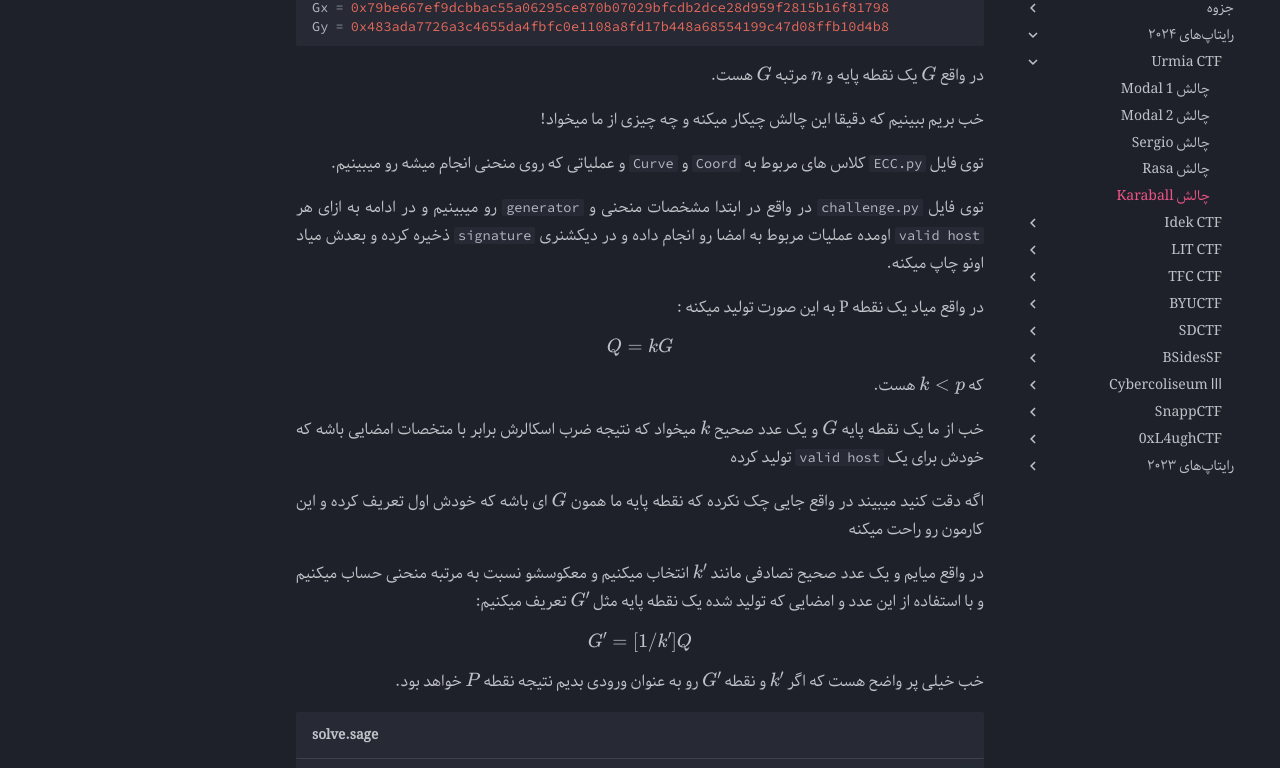
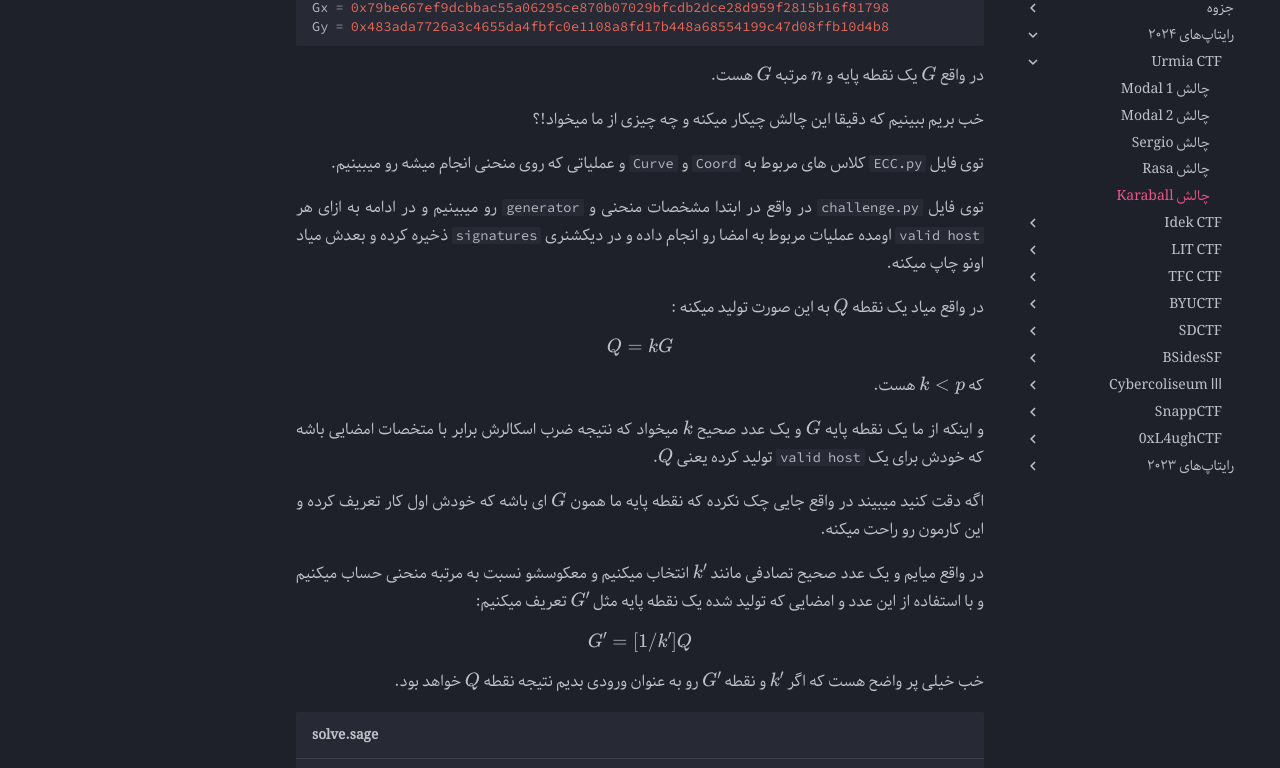
Before and after one commit to FlagMotori/writeups, an MkDocs documentation site: the page built from docs/crypto/writeups/2024/Urmia-CTF/Karaball.md, in a window 1280 px wide and 1400 px high, scrolled down 2109 px. Shown: the part 154-922 px from the top of the window. Built offline with MkDocs 1.6.1 and Material for MkDocs 9.7.7, drawn with Linux system fonts in a browser that asks for light colours; emoji names are drawn with the system emoji font; formulas are drawn with MathJax 3; comment, search, counter and statistics services are not loaded.

Commit message:
Karaball - UrmiaCTF2024

````diff
--- a/docs/crypto/writeups/2024/Urmia-CTF/Karaball.md
+++ b/docs/crypto/writeups/2024/Urmia-CTF/Karaball.md
@@ -182,27 +182,27 @@ Gy = 0x483ada7726a3c4655da4fbfc0e1108a8fd17b448a68554199c47d08ffb10d4b8
 ```
 در واقع $G$ یک نقطه پایه و $n$ مرتبه $G$ هست.
 
-خب بریم ببینیم که دقیقا این چالش چیکار میکنه و چه چیزی از ما میخواد!
+خب بریم ببینیم که دقیقا این چالش چیکار میکنه و چه چیزی از ما میخواد!؟
 
 توی فایل `ECC.py` کلاس های مربوط به `Coord` و `Curve` و عملیاتی که روی منحنی انجام میشه رو میبینیم.
 
-توی فایل `challenge.py` در واقع در ابتدا مشخصات منحنی و `generator` رو میبینیم و در ادامه به ازای هر `valid host` اومده عملیات مربوط به امضا رو انجام داده و در دیکشنری `signature` ذخیره کرده و بعدش میاد اونو چاپ میکنه.
+توی فایل `challenge.py` در واقع در ابتدا مشخصات منحنی و `generator` رو میبینیم و در ادامه به ازای هر `valid host` اومده عملیات مربوط به امضا رو انجام داده و در دیکشنری `signatures` ذخیره کرده و بعدش میاد اونو چاپ میکنه.
 
-در واقع میاد یک نقطه P به این صورت تولید میکنه :
+در واقع میاد یک نقطه $Q$ به این صورت تولید میکنه :
 
 $$Q = kG$$
 
 که $k < p$ هست.
 
-خب از ما یک نقطه پایه $G$ و یک عدد صحیح $k$ میخواد که نتیجه ضرب اسکالرش برابر با متخصات امضایی باشه که خودش برای یک `valid host` تولید کرده
+و اینکه از ما یک نقطه پایه $G$ و یک عدد صحیح $k$ میخواد که نتیجه ضرب اسکالرش برابر با متخصات امضایی باشه که خودش برای یک `valid host` تولید کرده یعنی $Q$.
 
-اگه دقت کنید میبیند در واقع جایی چک نکرده که نقطه پایه ما همون $G$ ای باشه که خودش اول تعریف کرده و این کارمون رو راحت میکنه
+اگه دقت کنید میبیند در واقع جایی چک نکرده که نقطه پایه ما همون $G$ ای باشه که خودش اول کار تعریف کرده و این کارمون رو راحت میکنه.
 
 در واقع میایم و یک عدد صحیح تصادفی مانند $k'$ انتخاب میکنیم و معکوسشو نسبت به مرتبه منحنی حساب میکنیم و با استفاده از این عدد و امضایی که تولید شده یک نقطه پایه مثل $G'$ تعریف میکنیم:
 
 $$G' = [1/k']Q$$
 
-خب خیلی پر واضح هست که اگر $k'$ و نقطه $G'$ رو به عنوان ورودی بدیم نتیجه نقطه $P$ خواهد بود.
+خب خیلی پر واضح هست که اگر $k'$ و نقطه $G'$ رو به عنوان ورودی بدیم نتیجه نقطه $Q$ خواهد بود.
 
 
 ```py title="solve.sage" linenums="1" hl_lines="15 20"
````
